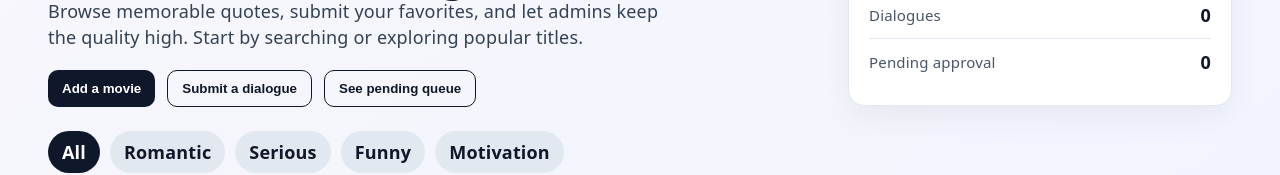
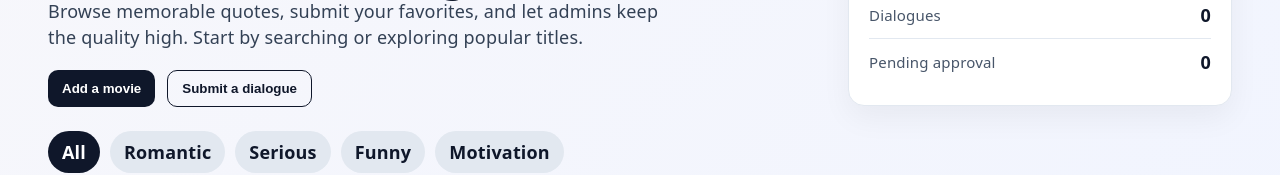
Before and after one commit to khfaysal/Fourth-Wall, a React (Vite) app: page / in a window 1280 px wide. Shown: the part 196-371 px from the top of the page. Built offline with nearby package versions, Linux system fonts and the light colour scheme; no server answers; the database is empty.

Commit message:
minor changes

```diff
--- a/src/App.jsx
+++ b/src/App.jsx
@@ -16,6 +16,10 @@ function App() {
   const [movies, setMovies] = useState([]);
   const [loading, setLoading] = useState(isFirebaseConfigured);
   const [stats, setStats] = useState({ movies: "—", dialogues: "—", pending: "—" });
+
+  // Admin access check
+  const adminEmails = (import.meta.env.VITE_ADMIN_EMAILS || "").split(",").map(e => e.trim().toLowerCase()).filter(Boolean);
+  const isAdmin = currentUser && adminEmails.includes(currentUser.email?.toLowerCase());
   const [showAddMovie, setShowAddMovie] = useState(false);
   const [showAddDialogue, setShowAddDialogue] = useState(false);
   const [showAdmin, setShowAdmin] = useState(false);
@@ -93,7 +97,9 @@ function App() {
           <div className="hero-actions">
             <button className="primary" onClick={handleAddMovie}>Add a movie</button>
             <button className="ghost" onClick={handleAddDialogue}>Submit a dialogue</button>
-            <button className="ghost" onClick={() => setShowAdmin(true)}>See pending queue</button>
+            {isAdmin && (
+              <button className="ghost" onClick={() => setShowAdmin(true)}>See pending queue</button>
+            )}
           </div>
         </div>
         <div className="summary-card">
```
Also changed, not shown: 1 other file (tests, documents, lock files or other folders).
